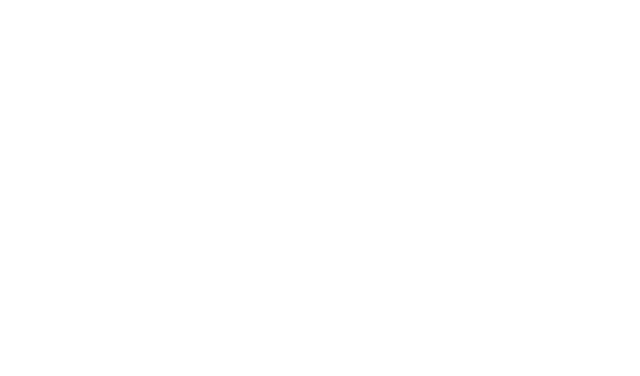
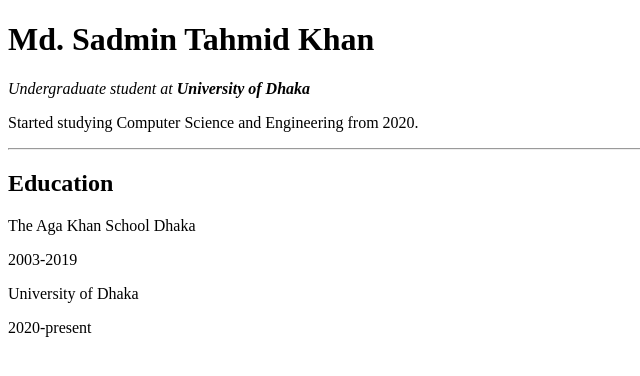
Before and after one commit to Sadmin23/My-Personal-Site, a plain HTML site: page HTML - Personal Site/index.html in a window 1280 px wide. Shown: the whole page, without its empty margins (0-640 px from the left). Drawn offline with Linux system fonts and the light colour scheme.

Commit message:
Headings and paragraphs

```diff
--- a/HTML - Personal Site/index.html
+++ b/HTML - Personal Site/index.html
@@ -1,12 +1,22 @@
 <!DOCTYPE html>
 <html lang="en">
-<head>
-    <meta charset="UTF-8">
-    <meta http-equiv="X-UA-Compatible" content="IE=edge">
-    <meta name="viewport" content="width=device-width, initial-scale=1.0">
+  <head>
+    <meta charset="UTF-8" />
+    <meta http-equiv="X-UA-Compatible" content="IE=edge" />
+    <meta name="viewport" content="width=device-width, initial-scale=1.0" />
     <title>Sadmin's Personal Website</title>
-</head>
-<body>
-
-</body>
+  </head>
+  <body>
+    <h1>Md. Sadmin Tahmid Khan</h1>
+    <p>
+      <em>Undergraduate student at <strong> University of Dhaka</strong></em>
+    </p>
+    <p>Started studying Computer Science and Engineering from 2020.</p>
+    <hr />
+    <h2>Education</h2>
+    <p>The Aga Khan School Dhaka</p>
+    <p>2003-2019</p>
+    <p>University of Dhaka</p>
+    <p>2020-present</p>
+  </body>
 </html>
```
